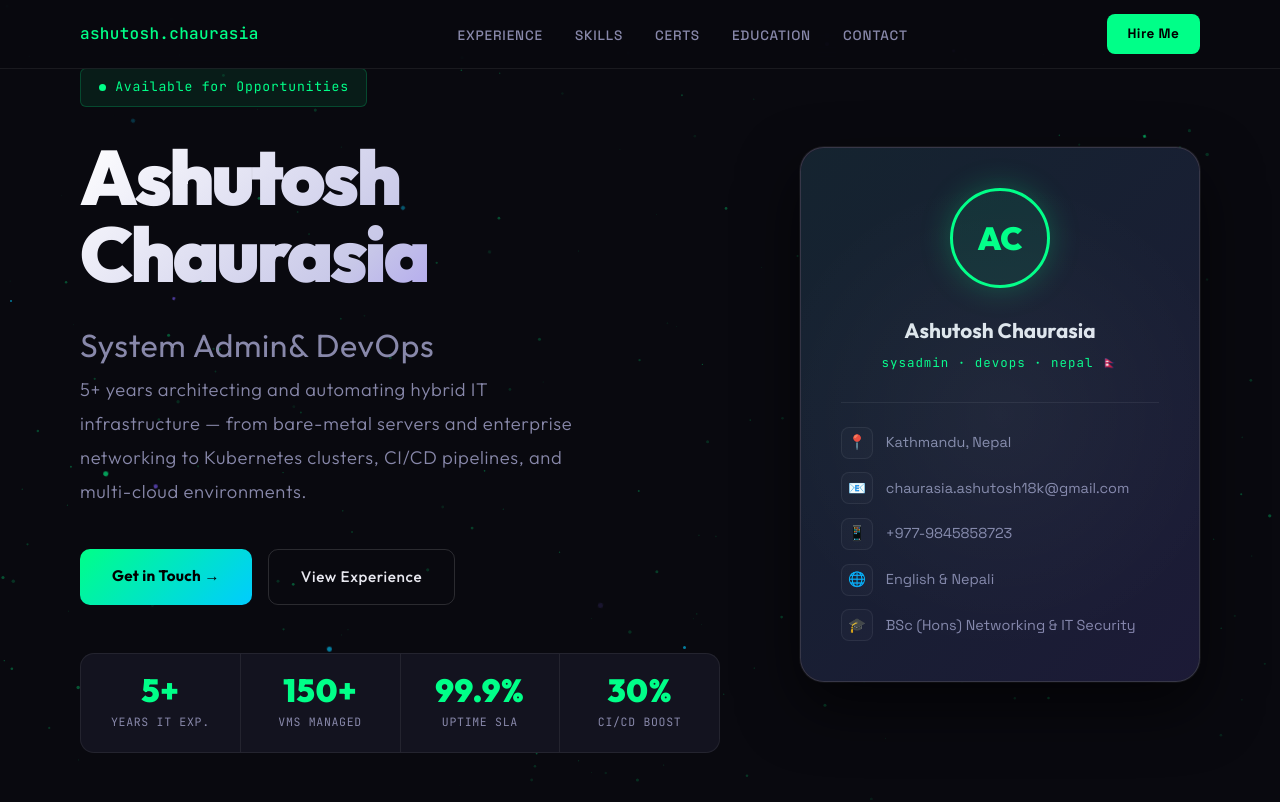
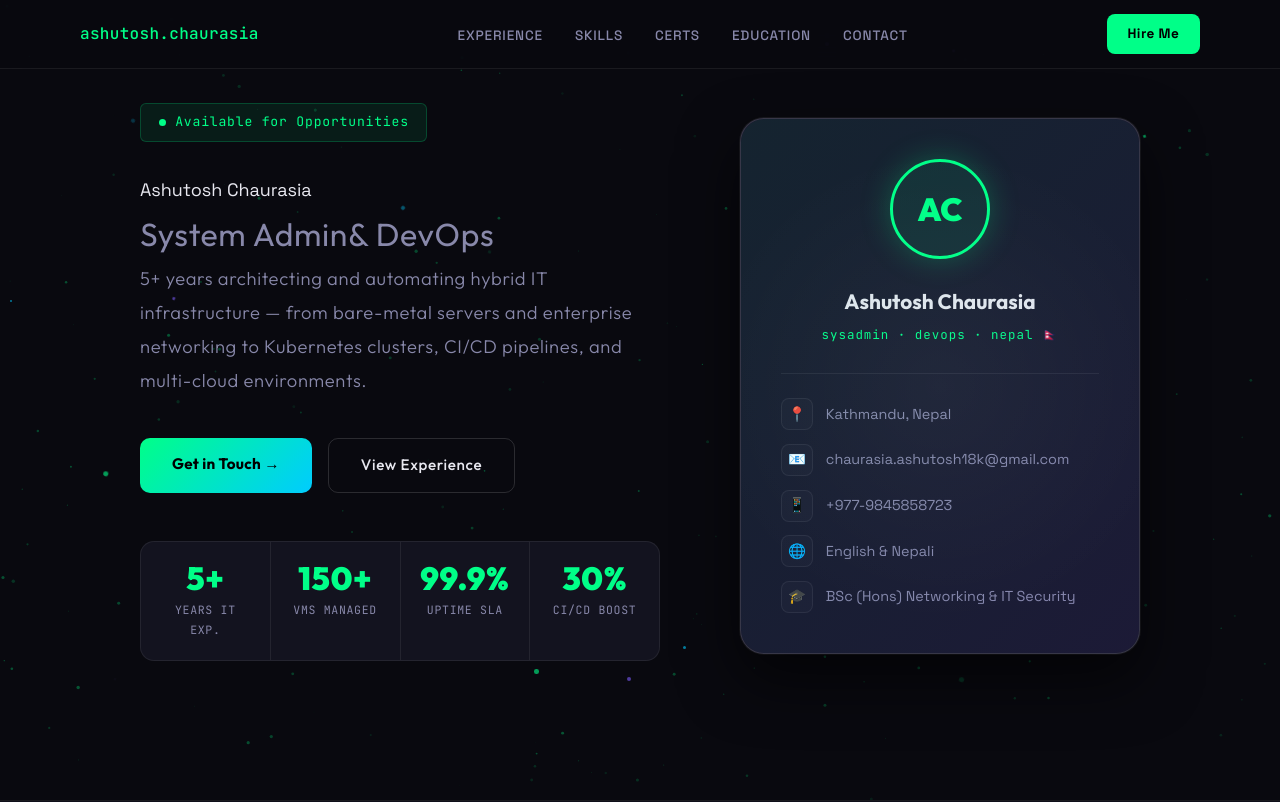
Before and after one commit to ChaurasiaAshutosh/my-portfolio, a plain HTML site: page index.html in a window 1280 px wide. Shown: the top 802 px of the page. Drawn offline with Linux system fonts and the light colour scheme.

Commit message:
Update index.html

```diff
--- a/index.html
+++ b/index.html
@@ -364,7 +364,7 @@ footer{
     <div class="hero-inner">
       <div>
         <div class="hero-tag r"><span class="hero-tag-dot"></span>Available for Opportunities</div>
-        <div class="hero-h1 r">Ashutosh Chaurasia</div></h1>
+        <div class="hero-h3 r">Ashutosh Chaurasia</div></h3>
         <h1 class="hero-name r">System Admin<span>&amp; DevOps</span>
         <p class="hero-desc r2">5+ years architecting and automating hybrid IT infrastructure — from bare-metal servers and enterprise networking to Kubernetes clusters, CI/CD pipelines, and multi-cloud environments.</p>
         <div class="hero-btns r2">
```
